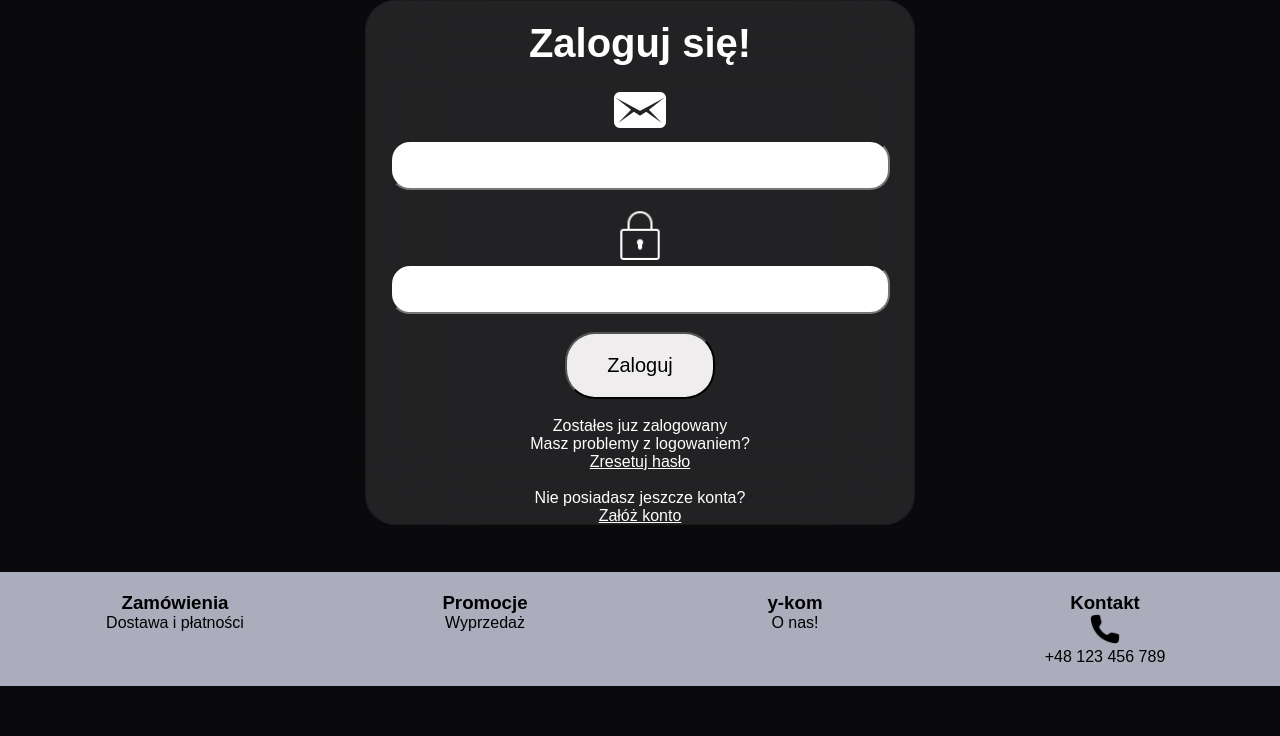
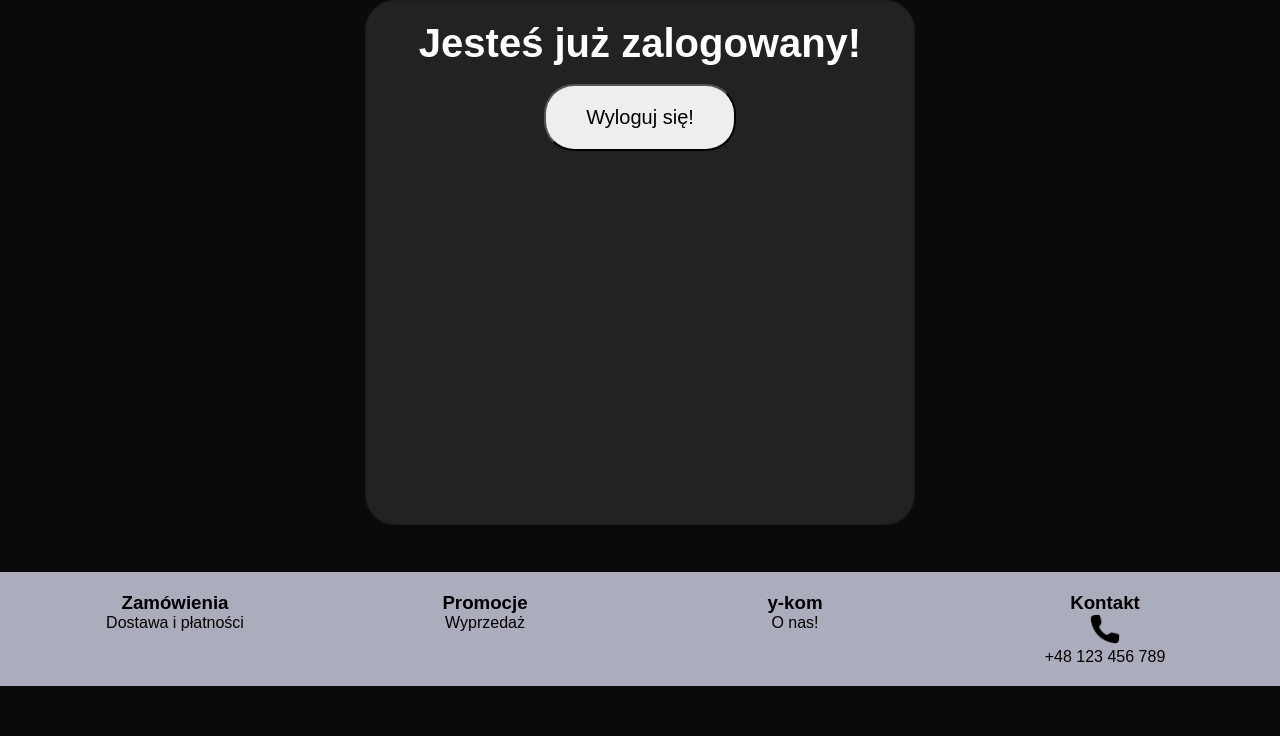
Before and after one commit to CrazyGagaga/ykom-sklep, a PHP site: page /loguj.php in a window 1280 px wide. Shown: the part 114-850 px from the top of the page. After the commit the page ends 800 px from the top, so only its background shows below. Run offline with PHP 8.4, Linux system fonts and the light colour scheme; the visitor is signed in with stand-in values (Sample User, id 1).

Commit message:
LOGOUT FIRST TRY!

```diff
--- a/css/logujstyle.css
+++ b/css/logujstyle.css
@@ -99,6 +99,28 @@ main {
 
     }
 
+    #wylogujbutton {
+        font-size: 20px;
+        color: black;
+        background-color: var(--platinum);
+        padding: 20px;
+        padding-left: 40px;
+        padding-right: 40px;
+        border-radius: 30px;
+        transition-duration: 0.7s;
+    }
+
+    #wylogujbutton:hover {
+        font-size: 22px;
+        background-color: white;
+        padding: 20px;
+        padding-left: 60px;
+        padding-right: 60px;
+        transition-duration: 0.7s;
+        cursor: pointer;
+
+    }
+
 }
 
 /* ============================= */
--- a/index.php
+++ b/index.php
@@ -91,8 +91,6 @@ session_start();
     <div id="products">
     <?php
 
-    print_r($_SESSION['imie_ses']);
-
 
 
     $conn = mysqli_connect("localhost", "root", "", "ykom_baza");
--- a/loguj.php
+++ b/loguj.php
@@ -15,6 +15,11 @@
     <link rel="stylesheet" href="css\logujstyle.css">
 </head>
 <body>
+    <script>
+        function wyloguj() {
+            document.location="wylogowanie.php";
+        }
+    </script>
     <header>
         <a href="index.php"><h1>Y-KOM - Twoj sklep komputerowy!</h1></a>
     </header>
@@ -23,21 +28,25 @@
     <main>
         <div class="logowaniecard">
         <div class="logowaniemain">
-            <h2>Zaloguj się!</h2><br>
+
+        <?php
+
+        if(isset($_SESSION['imie_ses'])) {
+
+                echo "<h2>Jesteś już zalogowany!</h2><br>
+                <button id='wylogujbutton' onclick='wyloguj()'>Wyloguj się!</button>";
+            }
+
+            else {
+
+            echo '<h2>Zaloguj się!</h2><br>
         <form method="POST" action="loguj.php">
            <img src="img/icons8-email-52.png" alt="email icon">
             <input type="text" name="email"><br><br>
             <img src="img/icons8-password-50.png" alt="password icon" width="52px">
             <input type="password" name="password"><br><br>
             <button type="submit" id="logowaniebutton">Zaloguj</button>
-        </form><br>
-        <?php
-
-        if(isset($_SESSION['imie_ses'])) {
-                echo "Zostałes juz zalogowany";
-            }
-
-            else {
+        </form><br>';
 
 
 
@@ -86,12 +95,9 @@
             } else {
                 echo "Nie znaleziono takiego adresu email";
             }
-        }}
+        }
 
-
-
-
-        ?>
+        echo '
         <p>Masz problemy z logowaniem?</p>
         <a href="">Zresetuj hasło</a>
         <br><br>
@@ -99,9 +105,15 @@
         </p>
         <a href="rejestracja.php">Załóż konto</a>
         </div>
-        <br><br><br><br><br><br><br><br><br><br><br><br><br><br><br><br>
+        <br><br><br><br><br><br><br><br><br><br><br><br><br><br><br><br>';
+        }
+
+
+        ?>
+
         </div>
         <br><br><br><br><br><br><br><br>
+
     </main>
 
 <footer>
--- a/zamowienie.php
+++ b/zamowienie.php
@@ -138,7 +138,7 @@
 
 
         $suma = 0;
-        $imie = $_SESSION['imie_ses'];
+
 
     if (!empty($_SESSION['koszyk'])) {
         foreach ($_SESSION['koszyk'] as $produkt) {
@@ -148,7 +148,7 @@
         echo "Koszyk jest pusty";
 
     }
-        print_r($imie);
+
         echo "<h3>Suma: $suma zł</h3>";
 
         ?>
```
Also changed, not shown: wylogowanie.php (added, +20 -0 lines).
